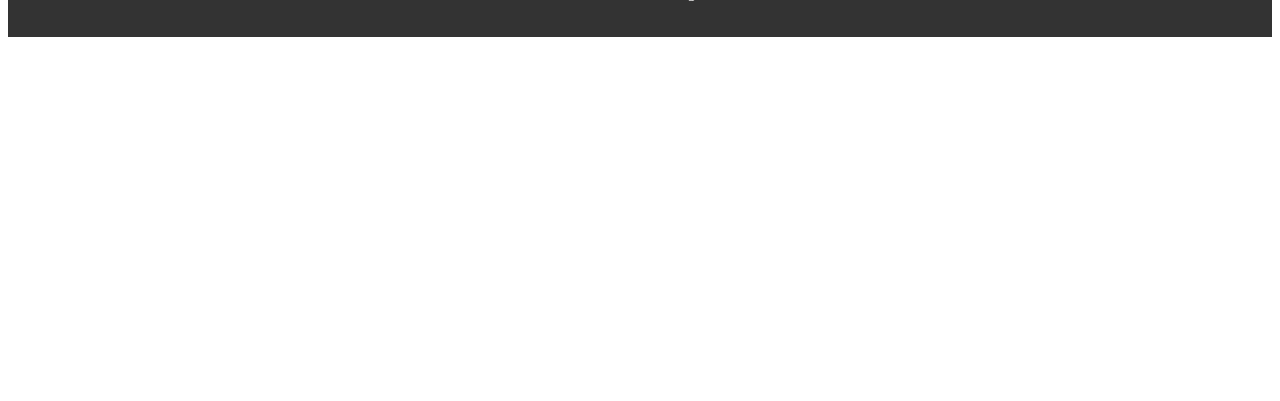
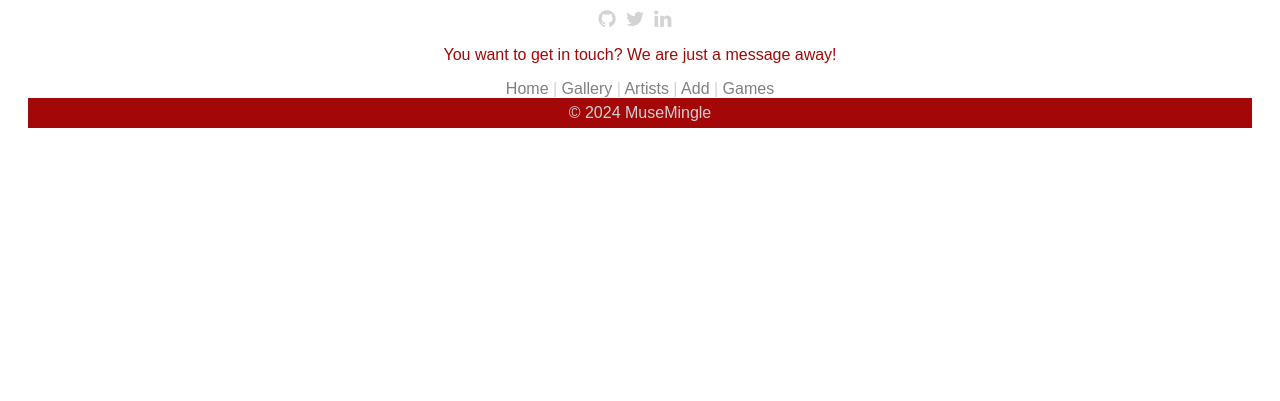
Before and after one commit to SkanderChayoukhi/MuseMingle, a PHP site: page /footer.php in a window 1280 px wide. Shown: the part 307-708 px from the top of the page. Run offline with PHP 8.4, Linux system fonts and the light colour scheme.

Commit message:
updated footer

```diff
--- a/footer.php
+++ b/footer.php
@@ -1,42 +1,53 @@
+<!DOCTYPE html>
+<html lang="en">
+<head>
+    <meta charset="UTF-8">
+    <meta name="viewport" content="width=device-width, initial-scale=1.0">
+    <title>Footer Example</title>
+    <link rel="stylesheet" href="https://cdnjs.cloudflare.com/ajax/libs/font-awesome/4.7.0/css/font-awesome.min.css">
+</head>
+<body>
+    <footer style="background: white; padding: 20px; text-align: left; font-family: 'Arial', sans-serif;">
 
-
-		<footer style="background-color: #333; color: #fff; padding: 20px; text-align: center;">
-
-        <div style="display: flex; justify-content: space-around;">
-            <div>
-                <h3>About Us</h3>
-                <p>Lorem ipsum dolor sit amet, consectetur adipiscing elit.</p>
+        <div style="display: flex; justify-content: space-around; color: #808080;">
+            <div style="width: 30%;">
+                <h3 style="color: rgb(164, 7, 7)">About Us</h3>
+                <p>MuseMingle, our platform dedicated to the celebration of art, serves as a captivating showcase for talented artists. Whether it's the mesmerizing lens of photography or the strokes of a painter's brush, we are confident that you'll discover the missing piece with us. Feel free to explore our diverse collection and immerse yourself in the world of creativity.</p>
             </div>
             <div>
-                <h3>Useful Links</h3>
-                <ul>
-                    <li><a href="#">Link 1</a></li>
-                    <li><a href="#">Link 2</a></li>
-                    <li><a href="#">Link 3</a></li>
+                <h3 style="color: rgb(164, 7, 7)">Useful Links</h3>
+                <ul style="list-style: none; padding: 0; margin: 0;">
+                    <li><a href="#" style="color: #808080; text-decoration: none; transition: color 0.3s ease;" onmouseover="this.style.color='rgb(164, 7, 7)'" onmouseout="this.style.color='#d3d3d3'">Link 1</a></li>
+                    <li><a href="#" style="color: #808080; text-decoration: none; transition: color 0.3s ease;" onmouseover="this.style.color='rgb(164, 7, 7)'" onmouseout="this.style.color='#d3d3d3'">Link 2</a></li>
+                    <li><a href="#" style="color: #808080; text-decoration: none; transition: color 0.3s ease;" onmouseover="this.style.color='rgb(164, 7, 7)'" onmouseout="this.style.color='#d3d3d3'">Link 3</a></li>
                 </ul>
             </div>
-            <div>
-                <h3>Location</h3>
-                <p><i class="fas fa-home"></i> Your Location</p>
+            <div style="text-align: center;">
+                <h3 style="color: rgb(164, 7, 7)">Location</h3>
+                 <iframe src="https://www.google.com/maps/embed?pb=!1m18!1m12!1m3!1d3190.926992420169!2d10.185327175691967!3d36.89209477222108!2m3!1f0!2f0!3f0!3m2!1i1024!2i768!4f13.1!3m3!1m2!1s0x12e2cba9a188b601%3A0xee2a38ad70274da0!2sSup&#39;com%20Junior%20Entreprise!5e0!3m2!1sfr!2stn!4v1706652523085!5m2!1sfr!2stn" width="200" height="200" style="border:0;" allowfullscreen="" loading="lazy" referrerpolicy="no-referrer-when-downgrade"></iframe>
             </div>
         </div>
 
+        <div style="margin-top: -35px; color: #d3d3d3; text-align: center;">
+            <h3 style="color: rgb(164, 7, 7)">Get in Contact?</h3>
+            <div class="social" style="display: flex; margin: 3px; justify-content: center;">
+                <a href="https://github.com/SkanderChayoukhi/MuseMingle" style="color: #d3d3d3; text-decoration: none; transition: color 0.3s ease; margin-right: 10px;" onmouseover="this.style.color='rgb(164, 7, 7)'" onmouseout="this.style.color='#808080'"><i class="fa fa-github" style="font-size: 20px;"></i></a>
+                <a href="https://github.com/SkanderChayoukhi/MuseMingle" style="color: #d3d3d3; text-decoration: none; transition: color 0.3s ease; margin-right: 10px;" onmouseover="this.style.color='rgb(164, 7, 7)'" onmouseout="this.style.color='#808080'"><i class="fa fa-twitter" style="font-size: 20px;"></i></a>
+                <a href="https://github.com/SkanderChayoukhi/MuseMingle" style="color: #d3d3d3; text-decoration: none; transition: color 0.3s ease; margin-right: 10px;" onmouseover="this.style.color='rgb(164, 7, 7)'" onmouseout="this.style.color='#808080'"><i class="fa fa-linkedin" style="font-size: 20px;"></i></a>
+            </div>
+            <p style="color: rgb(164, 7, 7);">You want to get in touch? We are just a message away!</p>
+        </div>
 
-        <div style="margin-top: 20px;">
-            <h3>Get in Contact?</h3>
-            <div>
-                <a href="#"><i class="fab fa-github"></i></a>
-                <a href="#"><i class="fab fa-twitter"></i></a>
-                <a href="#"><i class="fab fa-instagram"></i></a>
-            </div>
-            <p>You want to get in touch? We are just a message away!</p>
-        </div>
-        <div style="margin-top: 20px;">
+        <div style="margin-top: 5px; color: #d3d3d3; text-align: center;">
             <nav>
-                <a href="#">Home</a> |
-                <a href="#">Services</a> |
-                <a href="#">Contact</a>
+                <a href="#" style="color: #808080; text-decoration: none; transition: color 0.3s ease;" onmouseover="this.style.color='rgb(164, 7, 7)'" onmouseout="this.style.color='#808080'">Home</a>  |
+                <a href="#" style="color: #808080; text-decoration: none; transition: color 0.3s ease;" onmouseover="this.style.color='rgb(164, 7, 7)'" onmouseout="this.style.color='#808080'">Gallery</a>  |
+                <a href="#" style="color: #808080; text-decoration: none; transition: color 0.3s ease;" onmouseover="this.style.color='rgb(164, 7, 7)'" onmouseout="this.style.color='#808080'">Artists</a>  |
+                <a href="#" style="color: #808080; text-decoration: none; transition: color 0.3s ease;" onmouseover="this.style.color='rgb(164, 7, 7)'" onmouseout="this.style.color='#808080'">Add</a>  |
+                <a href="#" style="color: #808080; text-decoration: none; transition: color 0.3s ease;" onmouseover="this.style.color='rgb(164, 7, 7)'" onmouseout="this.style.color='#808080'">Games</a>
             </nav>
-            <p>&copy; 2024 MuseMingle</p>
+            <div style="background: rgb(164, 7, 7); height: 30px; display: flex; align-items: center; justify-content: center;"><p>&copy; 2024 MuseMingle</p></div>
         </div>
     </footer>
+</body>
+</html>
```
